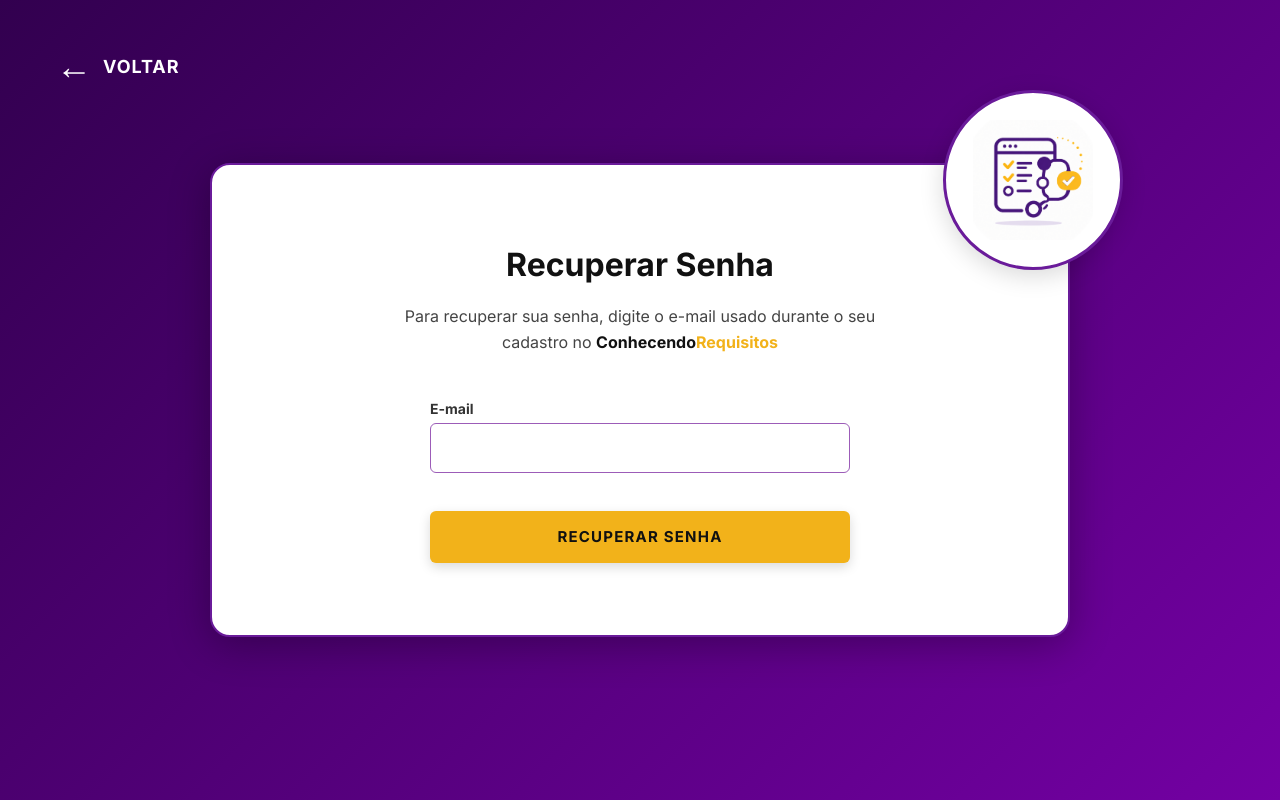
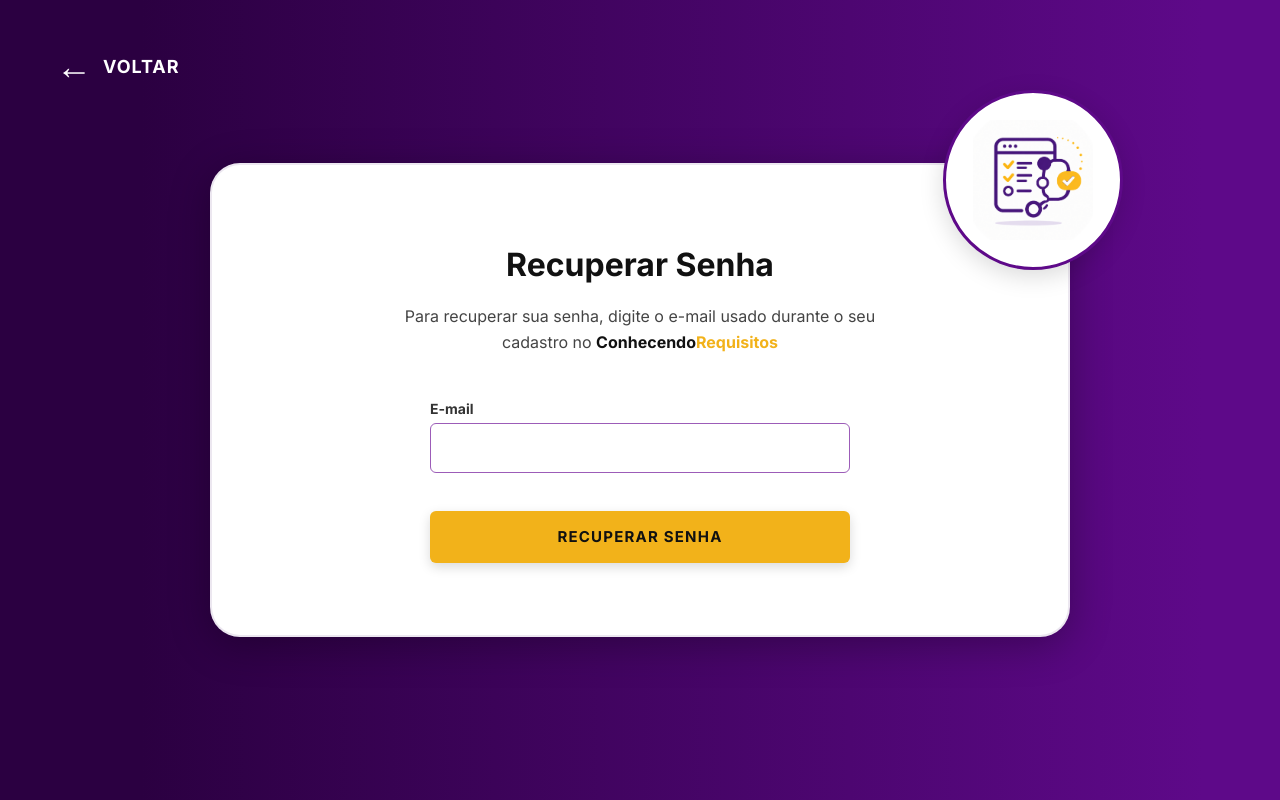
Before and after one commit to UnBArqDsw2026-1-Turma01/2026.1-T01-G02_ConhecendoRequisitos_Entrega_04, a React (Vite) app in the folder apps/frontend/: page /recuperar-senha in a window 1280 px wide. Built offline with nearby package versions, Linux system fonts and the light colour scheme; no server answers.

Commit message:
feat: adiciona uso dos token na pag login e recuperar senha

```diff
--- a/apps/frontend/src/pages/LoginPage.css
+++ b/apps/frontend/src/pages/LoginPage.css
@@ -1,20 +1,5 @@
-* {
-    box-sizing: border-box;
-}
-
-html,
-body,
-#root {
-    margin: 0;
-    width: 100%;
-    min-height: 100%;
-}
-
-body {
-    overflow: auto;
-}
-
 .login-page {
+    background: var(--cr-gradient-primary);
     width: 100%;
     min-height: 100svh;
     background-color: #2b0041;
@@ -31,7 +16,6 @@ body {
 }
 
 .login-left {
-    background-color: #2b0041;
     display: flex;
     flex-direction: column;
     align-items: center;
@@ -44,7 +28,7 @@ body {
     width: 315px;
     height: 315px;
     object-fit: contain;
-    background-color: white;
+    background-color: var(--cr-white-primary);
     border-radius: 50%;
     padding: 30px;
 }
@@ -59,16 +43,17 @@ body {
 }
 
 .login-title span {
-    color: white;
+    color: var(--cr-text-secondary);
 }
 
 .login-title strong {
-    color: #fbc02d;
+    color: var(--cr-yellow-primary);
 }
 
 .login-right {
-    background-color: #ffffff;
-    border-radius: 34px 0 0 34px;
+    background-color: var(--cr-white-primary);
+    box-shadow: var(--cr-shadow-sm);
+    border-radius: var(--cr-radius-xl) 0 0 var(--cr-radius-xl);
     display: flex;
     flex-direction: column;
     align-items: center;
@@ -95,14 +80,14 @@ body {
 .login-form input {
     width: 100%;
     height: 44px;
-    border: 2px solid #2b0041;
-    border-radius: 4px;
+    border: 2px solid var(--cr-purple-primary);
+    border-radius: var(--cr-radius-xs);
     padding: 0 12px;
     font-size: 16px;
 }
 
 .forgot-password {
-    color: #2b0041;
+    color: var(--cr-purple-assistant);
     font-size: 14px;
     text-align: center;
     margin-top: 0;
@@ -118,12 +103,12 @@ body {
 .signup-text {
     margin: 0;
     text-align: center;
-    color: #2b0041;
+    color:var(--cr-text-primary) ;
     font-size: 14px;
 }
 
 .signup-text a {
-    color: #5942f2;
+    color: var(--cr-purple-400);
 }
 
 @media (max-width: 850px) {
--- a/apps/frontend/src/pages/RecuperarSenhaPage.css
+++ b/apps/frontend/src/pages/RecuperarSenhaPage.css
@@ -1,24 +1,7 @@
-* {
-    box-sizing: border-box;
-}
-
-html,
-body,
-#root {
-    margin: 0;
-    width: 100%;
-    min-height: 100%;
-}
-
 .recover-page {
     min-height: 100vh;
 
-    background: linear-gradient(
-        135deg,
-        #32004f 0%,
-        #7300a3 100%
-    );
-
+    background: var( --cr-gradient-primary);
     position: relative;
 
     display: flex;
@@ -42,7 +25,7 @@ body,
     background: transparent;
     border: none;
 
-    color: white;
+    color: var( --cr-text-secondary);
     font-weight: 700;
     letter-spacing: 0.06em;
     text-transform: uppercase;
@@ -70,10 +53,10 @@ body,
     width: 92%;
     max-width: 860px;
 
-    background: #ffffff;
+    background: var(--cr-white-primary);
 
-    border: 2px solid #6a1b9a;
-    border-radius: 20px;
+    border: 2px solid var(--cr-border);
+    border-radius: var(--cr-radius-lg);
 
     box-shadow: 0 8px 40px rgba(0, 0, 0, 0.3);
 
@@ -96,9 +79,9 @@ body,
     width: 180px;
     height: 180px;
 
-    background: white;
+    background: var(--cr-white-primary);
     border-radius: 50%;
-    border: 3px solid #6a1b9a;
+    border: 3px solid var(--cr-purple-assistant);
 
     display: flex;
     justify-content: center;
@@ -112,8 +95,6 @@ body,
     height: 120px;
     object-fit: contain;
 }
-
-/* ── TÍTULO ── */
 
 .recover-title {
     margin: 0 0 20px;
--- a/apps/frontend/src/styles/tokens.css
+++ b/apps/frontend/src/styles/tokens.css
@@ -70,7 +70,7 @@
   --cr-radius-xs:   4px;
   --cr-radius-sm:   8px;
   --cr-radius-md:   12px;
-  --cr-radius-lg:   16px;
+  --cr-radius-lg:   30px;
   --cr-radius-xl:   34px;
   --cr-radius-full: 9999px;
 
```
